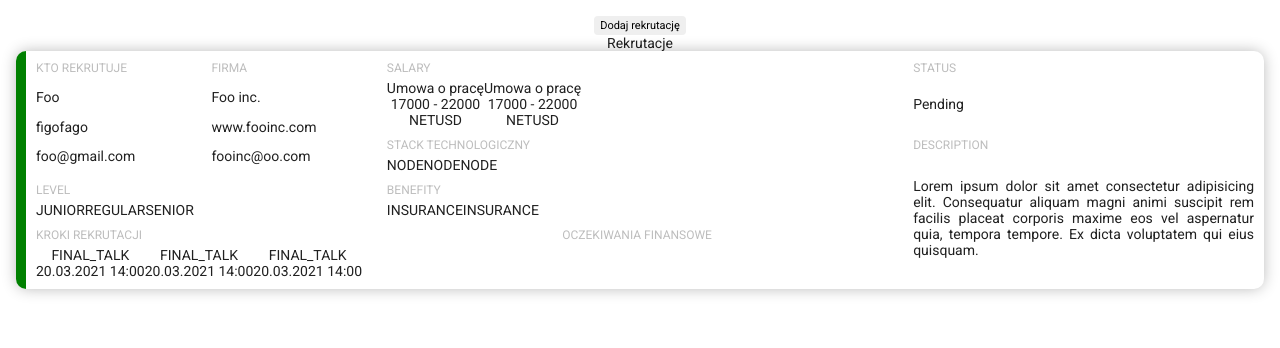
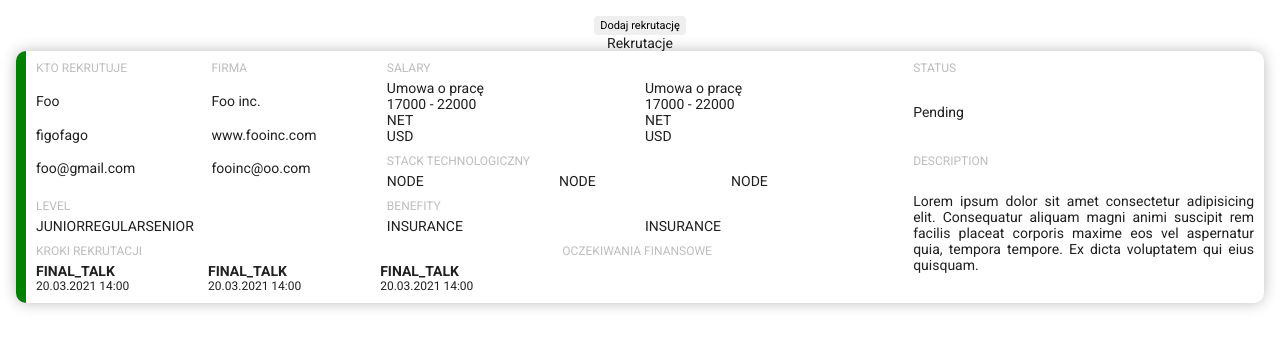
Before and after one commit to webskydavid/poc-recruit-react, a React (Create React App) app: page /add_new_block in a window 1280 px wide. Both pictures are taken after a click on the button "Submit". Shown: the top 348 px of the page. Built offline with nearby package versions, Linux system fonts and the light colour scheme.

Commit message:
change: Style improvment

```diff
--- a/src/components/BlockList.tsx
+++ b/src/components/BlockList.tsx
@@ -90,7 +90,7 @@ const BlockList: FC = () => {
                           quisquam.
                         </span>
                       </div>
-                      <div className="cell-process">
+                      <div className="cell-steps">
                         <StepsBlock
                           title="Kroki rekrutacji"
                           data={recruitment.steps}
--- a/src/components/blockList.css
+++ b/src/components/blockList.css
@@ -6,7 +6,6 @@
 
 .list__block {
   display: grid;
-
   justify-items: stretch;
   grid-template-columns: 1fr 1fr 1fr 1fr 1fr 2fr;
   grid-template-areas:
@@ -34,18 +33,21 @@
   text-transform: uppercase;
 }
 
+/* RECRUIT */
 .cell-recruiter {
   grid-area: recruiter;
   grid-template-rows: auto;
   gap: 5px;
 }
 
+/* COMPANY */
 .cell-company {
   grid-area: company;
   grid-template-rows: auto;
   gap: 5px;
 }
 
+/* SALARY */
 .cell-salary {
   grid-area: salary;
   gap: 5px;
@@ -54,14 +56,29 @@
 .cell-salary__content {
   display: grid;
   grid-auto-flow: column;
+
+  justify-self: stretch;
+  text-align: start;
 }
 
+.salary {
+  display: grid;
+  grid-template-columns: auto;
+}
+
+.salary__sufix {
+  display: grid;
+  grid-template-rows: auto;
+}
+
+/* STATUS */
 .cell-status {
   grid-area: status;
   grid-template-rows: auto;
   gap: 5px;
 }
 
+/* LEVEL */
 .cell-level {
   grid-area: level;
   grid-template-rows: auto;
@@ -73,18 +90,21 @@
   grid-auto-flow: column;
 }
 
+/* TECH */
 .cell-tech {
   grid-area: tech;
   grid-template-rows: auto;
   gap: 5px;
 }
 
+/* BENEFTIS */
 .cell-benefits {
   grid-area: benefits;
   grid-template-rows: auto;
   gap: 5px;
 }
 
+/* DESCRIPTION */
 .cell-description {
   grid-area: description;
   grid-template-rows: auto;
@@ -92,12 +112,35 @@
   gap: 5px;
 }
 
-.cell-process {
+/* STEPS */
+.cell-steps {
   grid-area: process;
   grid-template-rows: auto;
   gap: 5px;
 }
 
+.cell-steps__content {
+  display: grid;
+  grid-auto-flow: column;
+  justify-self: stretch;
+}
+
+.step {
+  display: grid;
+  text-align: start;
+  font-weight: 100;
+}
+
+.step > h4 {
+  font-weight: bold;
+}
+
+.step > div {
+  font-weight: 400;
+  font-size: 12px;
+}
+
+/* EXPECTATION */
 .cell-expect {
   grid-area: expect;
   grid-template-rows: auto;
--- a/src/components/blocks/SalaryBlock.tsx
+++ b/src/components/blocks/SalaryBlock.tsx
@@ -17,12 +17,12 @@ const SalaryBlock: FC<Props> = ({ title, data }) => {
       <h5>Salary</h5>
       <div className="cell-salary__content">
         {data.map((salary, index) => (
-          <div key={index}>
-            <div>{contracts[salary.contractType]}</div>
-            <div>
+          <div key={index} className="salary">
+            <h4>{contracts[salary.contractType]}</h4>
+            <div className="salary__values">
               {salary.from} - {salary.to}
             </div>
-            <div>
+            <div className="salary__sufix">
               <span>{salary.type}</span>
               <span>{salary.currency}</span>
             </div>
--- a/src/components/blocks/StepsBlock.tsx
+++ b/src/components/blocks/StepsBlock.tsx
@@ -1,6 +1,5 @@
 import React, { FC } from 'react';
 import { IStep } from '../../providers/stepState';
-import './block.css';
 
 interface Props {
   title: string;
@@ -13,10 +12,10 @@ const StepsBlock: FC<Props> = ({ title, data }) => {
   return (
     <>
       <h5>{title}</h5>
-      <div className="cell-salary__content">
+      <div className="cell-steps__content">
         {data.map((step) => (
-          <div key={step.type}>
-            <div>{step.type}</div>
+          <div className="step" key={step.type}>
+            <h4>{step.type}</h4>
             <div>{step.when}</div>
           </div>
         ))}
```
